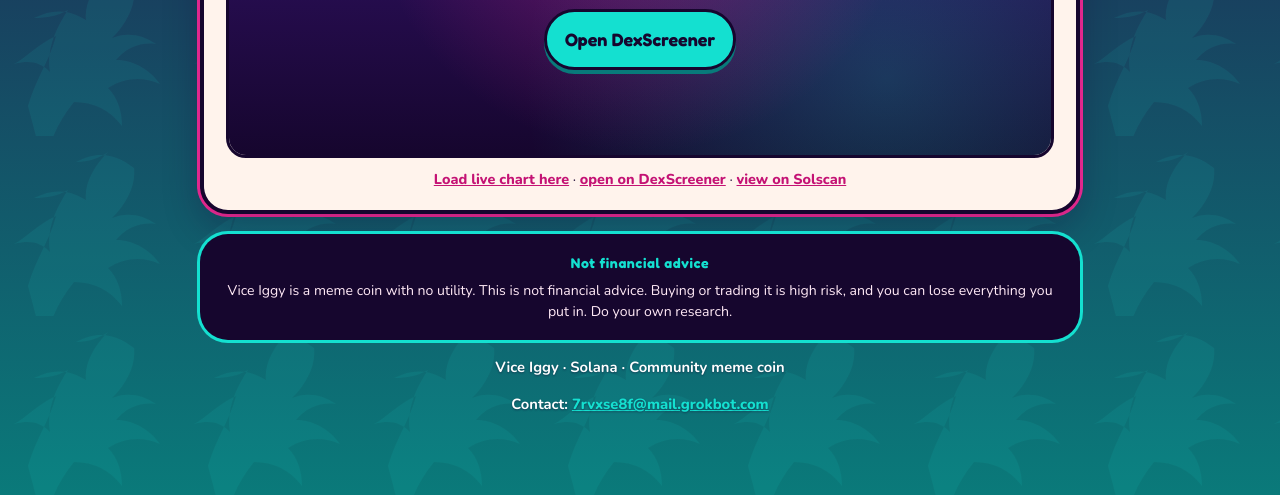
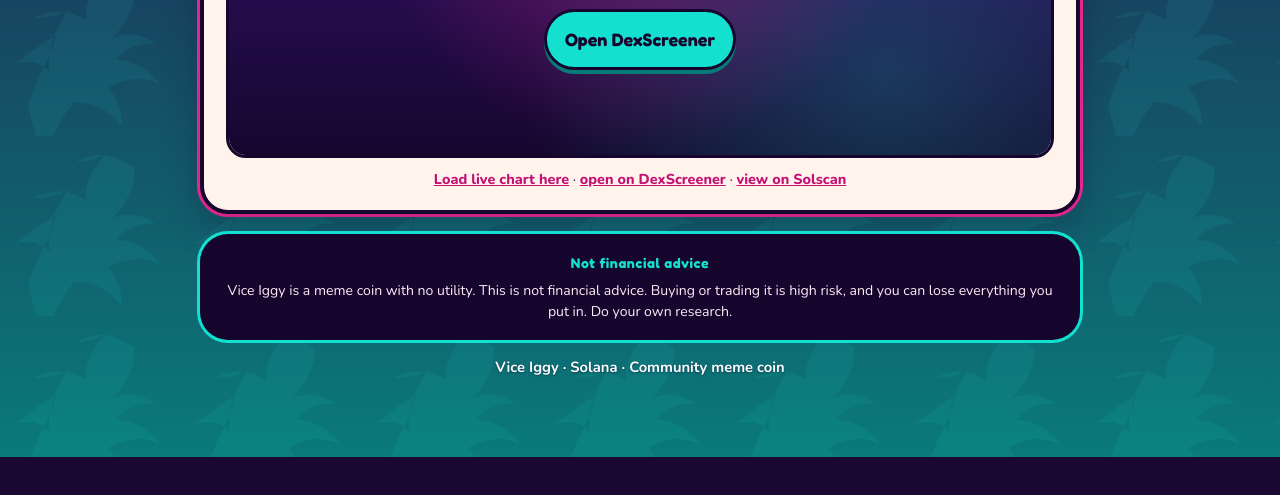
Before and after one commit to pussycat-sol/viceiggy, a plain HTML site: page index.html in a window 1280 px wide. Shown: the part 1844-2339 px from the top of the page. After the commit the page ends 2301 px from the top, so only its background shows below. Drawn offline with Linux system fonts and the light colour scheme.

Commit message:
Remove contact email
Remove contact email from footer in index.html

```diff
--- a/index.html
+++ b/index.html
@@ -139,7 +139,6 @@
 
     <footer>
       <p>Vice Iggy · Solana · Community meme coin</p>
-      <p>Contact: <a href="mailto:7rvxse8f@mail.grokbot.com">7rvxse8f@mail.grokbot.com</a></p>
     </footer>
   </main>
 
```
